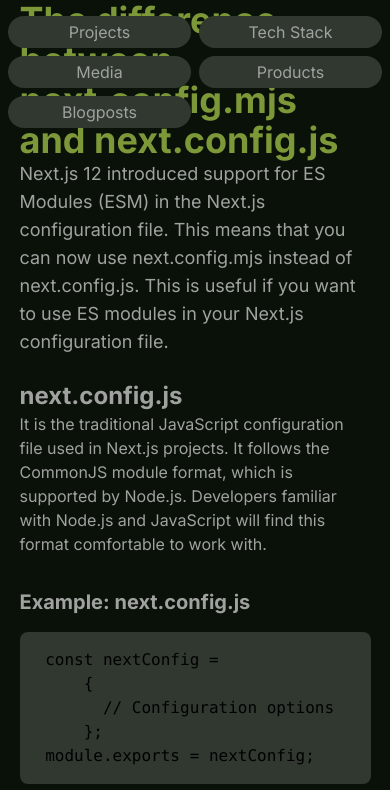
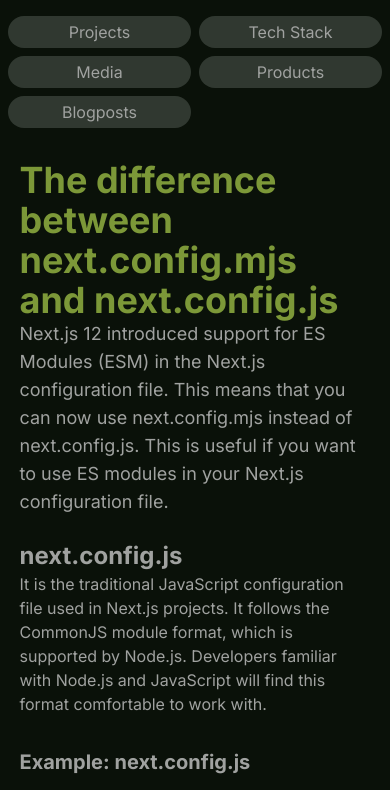
Before and after one commit to AnnaH00k/hookintech, a Next.js app: page /mjsAndJs in a window 390 px wide. Shown: the top 790 px of the page. Built offline with nearby package versions, Linux system fonts and the light colour scheme.

Commit message:
layout for blogpost page

```diff
--- a/app/mjsAndJs/page.tsx
+++ b/app/mjsAndJs/page.tsx
@@ -8,7 +8,7 @@ export default function Home() {
   return (
     <div className="w-full ">
 
-    <main className="flex gap-6 flex-col items-center  justify-between sm:py-20 pb-[10vh] bg-[#0A1109] w-full">
+    <main className="flex gap-6 flex-col items-center  justify-between py-40 sm:py-20 pb-[10vh] bg-[#0A1109] w-full">
     <div>
         <h1 className="text-4xl text-[#7C9838] text-start font-bold w-[90vw]">
             The difference between next.config.mjs and next.config.js
```
